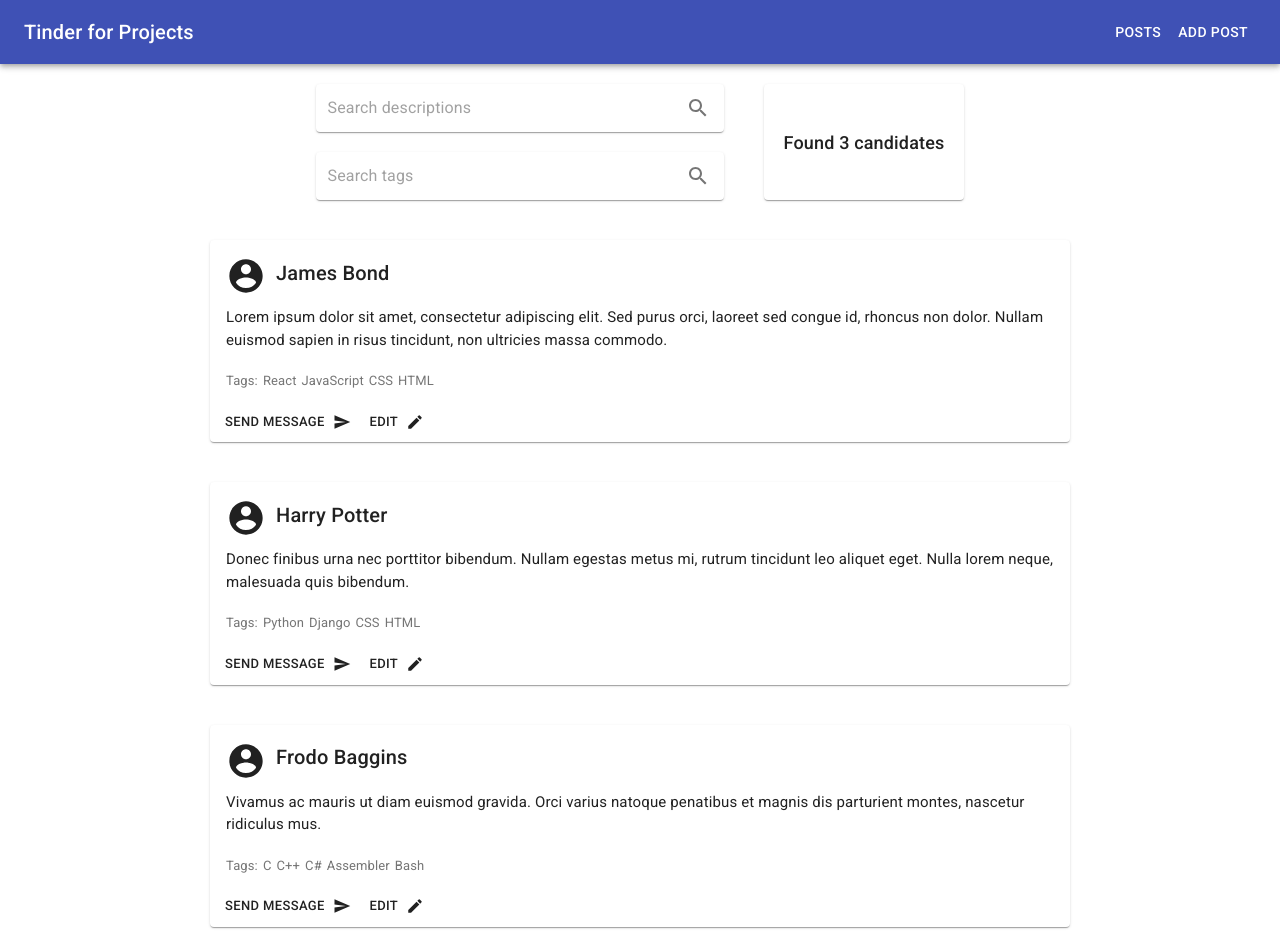
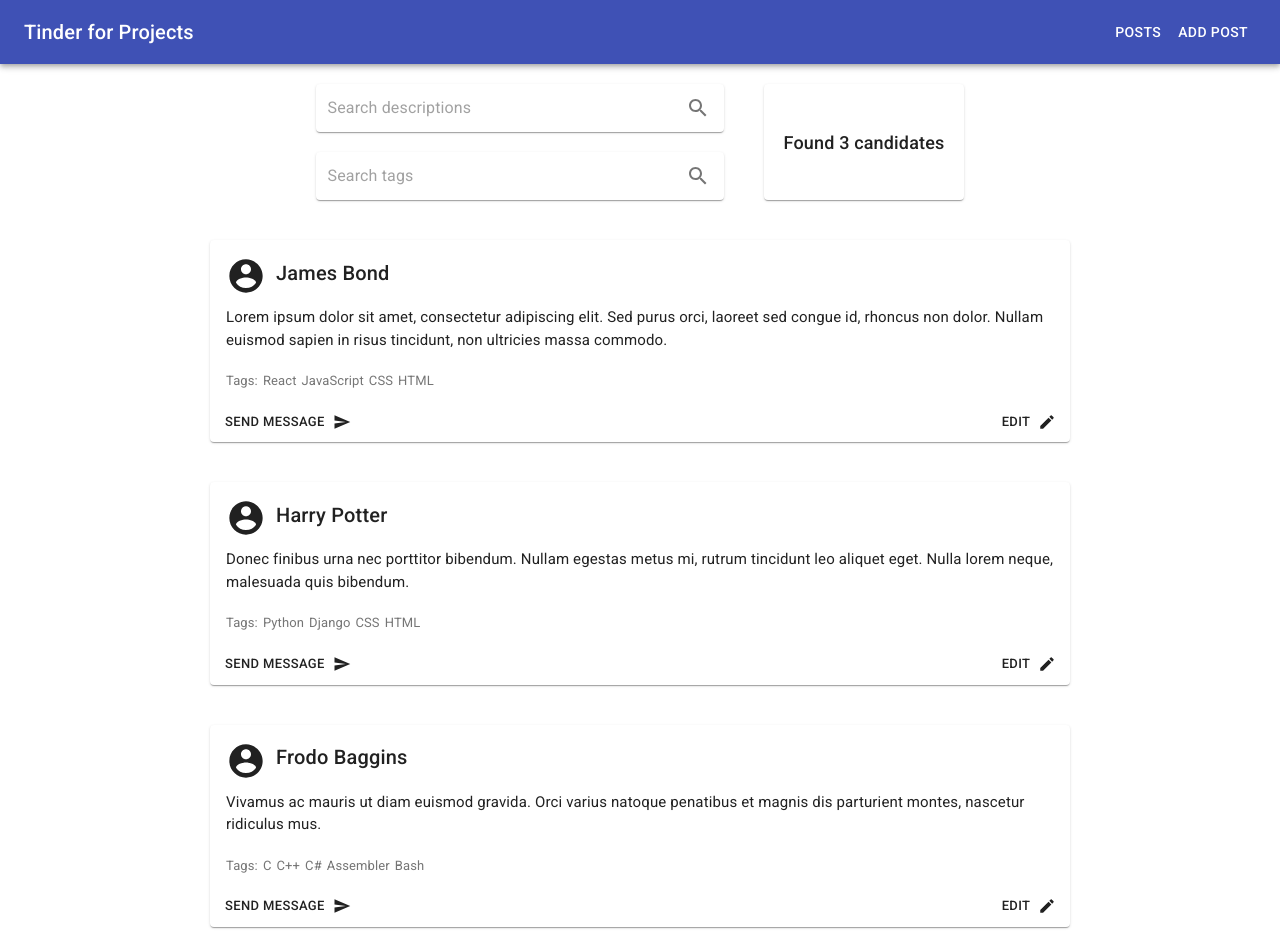
Before and after one commit to Radekowicz/PIW, a React (Create React App) app in the folder tinder-for-projects/: page / in a window 1280 px wide. Built offline with nearby package versions, Linux system fonts and the light colour scheme.

Commit message:
Button alignment

```diff
--- a/tinder-for-projects/package.json
+++ b/tinder-for-projects/package.json
@@ -1,4 +1,5 @@
 {
+  "homepage": "http://Radekowicz.github.io/PIW",
   "name": "tinder-for-projects",
   "version": "0.1.0",
   "private": true,
@@ -9,6 +10,7 @@
     "@testing-library/jest-dom": "^5.11.4",
     "@testing-library/react": "^11.1.0",
     "@testing-library/user-event": "^12.1.10",
+    "gh-pages": "^3.1.0",
     "react": "^17.0.2",
     "react-dom": "^17.0.2",
     "react-router-dom": "^5.2.0",
@@ -20,7 +22,9 @@
     "start": "react-scripts start",
     "build": "react-scripts build",
     "test": "react-scripts test",
-    "eject": "react-scripts eject"
+    "eject": "react-scripts eject",
+    "predeploy": "npm run build",
+    "deploy": "gh-pages -d build"
   },
   "eslintConfig": {
     "extends": [
--- a/tinder-for-projects/src/components/StudentCard.js
+++ b/tinder-for-projects/src/components/StudentCard.js
@@ -37,8 +37,18 @@ const styles = (theme) => ({
     marginLeft: 5,
     fontSize: 13,
   },
-  sendMessage: {
+  sendMessageButton: {
     marginLeft: 10,
+    marginTop: 0,
+    marginBottom: 5,
+  },
+  cardButtons: {
+    display: 'flex',
+    justifyContent: 'space-between',
+    width: '100%',
+  },
+  editButton: {
+    marginRight: 10,
     marginTop: 0,
     marginBottom: 5,
   },
@@ -81,21 +91,23 @@ class StudentCard extends Component {
               </Box>
             </Typography>
           </CardContent>
+          <Box className={classes.cardButtons}>
             <Button
               size="small"
               endIcon={<SendIcon />}
-            className={classes.sendMessage}
+              className={classes.sendMessageButton}
             >
               Send message
             </Button>
             <Button
               size="small"
               endIcon={<EditIcon />}
-            className={classes.sendMessage}
+              className={classes.editButton}
               onClick={() => this.setState({ popupOpen: true })}
             >
               Edit
             </Button>
+          </Box>
         </Card>
         <EditPopup
           popupOpen={this.state.popupOpen}
```
Also changed, not shown: 1 other file (tests, documents, lock files or other folders). Lines whose indentation alone changed are shown as unchanged.
